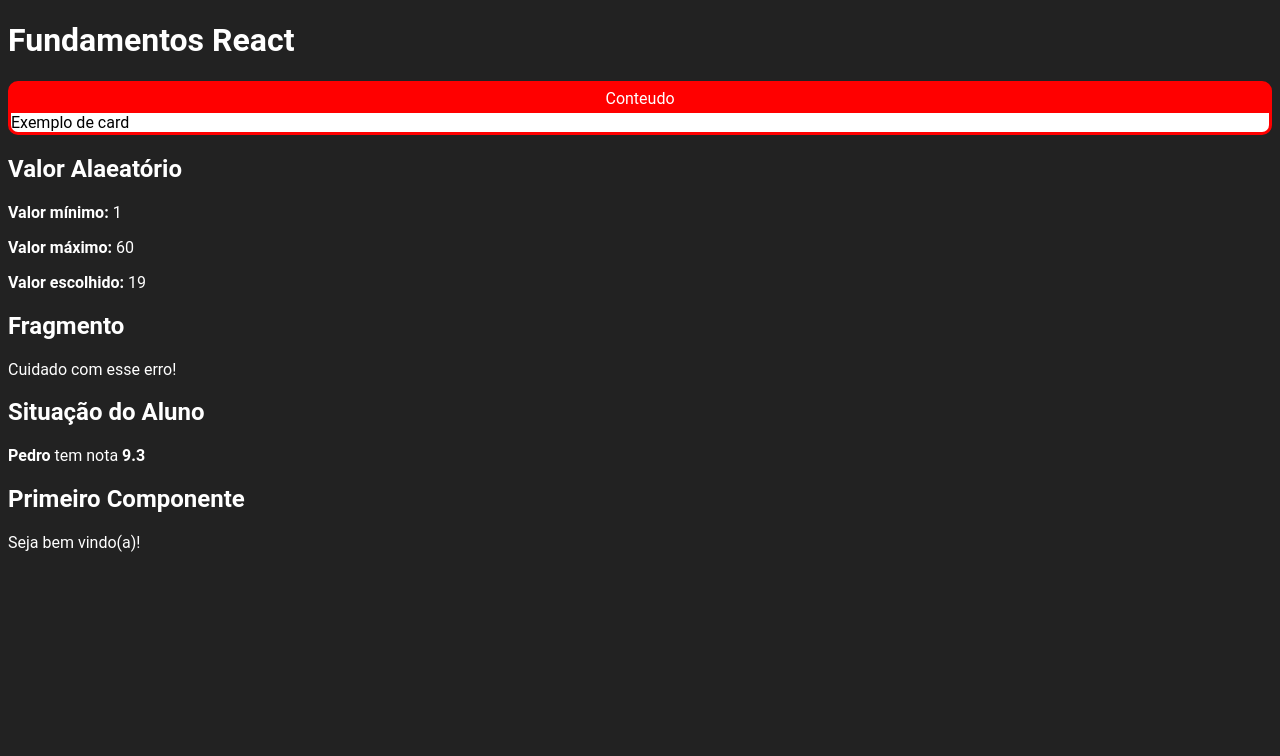
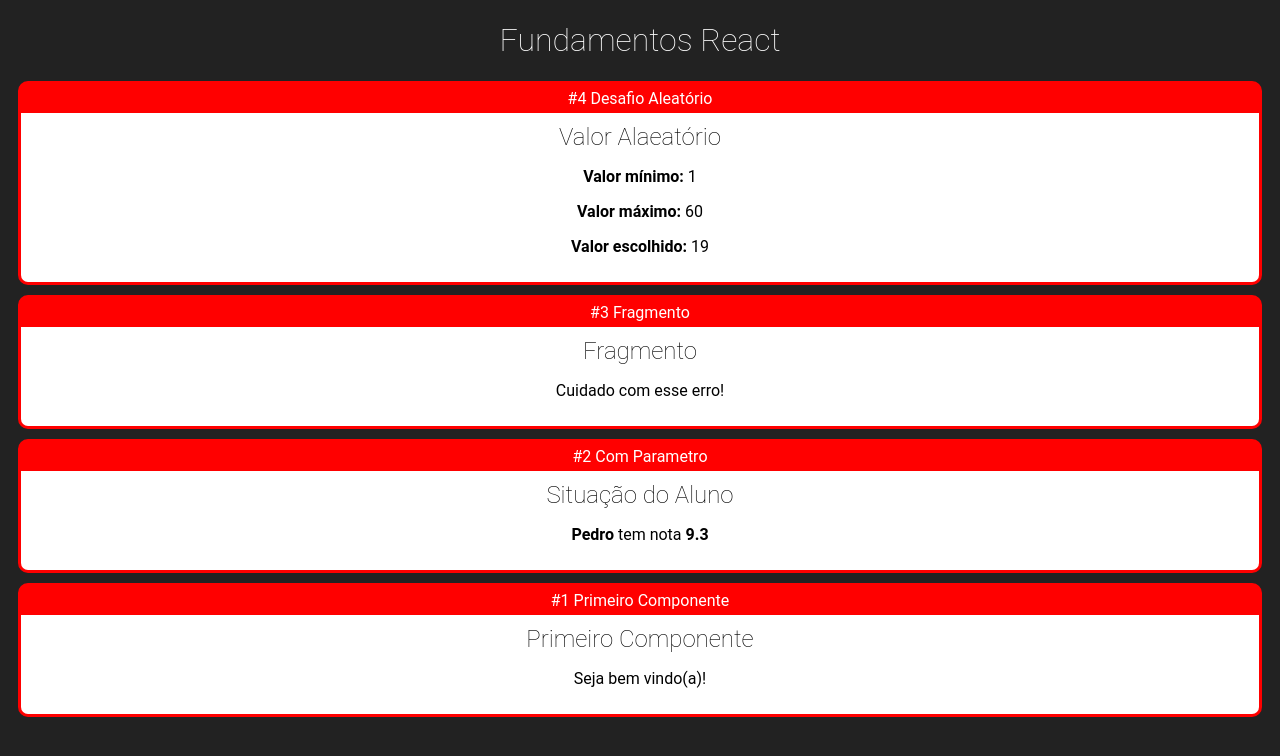
Before and after one commit to juniorlourenco/fundamentos_react, a React (Create React App) app: page / in a window 1280 px wide. Shown: the top 756 px of the page. Built offline with nearby package versions, Linux system fonts and the light colour scheme.

Commit message:
card.css

```diff
--- a/src/app.jsx
+++ b/src/app.jsx
@@ -10,14 +10,25 @@
 export default () => (
     <div id="app">
         <h1>Fundamentos React</h1>
-        <Card titulo="Exemplo de card" />
-        <Aleatorio min={1} max={60}/>
-        <Fragment />
-        <WithParams
+
+        <Card titulo="#4 Desafio Aleatório">
+            <Aleatorio min={1} max={60}/>
+        </Card>
+
+        <Card titulo="#3 Fragmento">
+            <Fragment />
+        </Card>
+
+        <Card titulo="#2 Com Parametro">
+            <WithParams
                 titulo="Situação do Aluno"
                 aluno="Pedro"
                 nota={9.3}
-        />
-        <First />
+            />
+        </Card>
+
+        <Card titulo="#1 Primeiro Componente">
+            <First />
+        </Card>
     </div>
 );
--- a/src/components/layout/Card.css
+++ b/src/components/layout/Card.css
@@ -3,6 +3,7 @@
     border: 3px solid red;
     border-radius: 10px;
     overflow: hidden;
+    margin: 10px;
 }
 
 .Card .Title {
@@ -14,4 +15,5 @@
 .Card .Content {
     background-color: #FFF;
     color: #000;
+    padding: 10px;
 }
--- a/src/components/layout/Card.jsx
+++ b/src/components/layout/Card.jsx
@@ -5,8 +5,8 @@
 export default props => {
     return (
         <div className="Card">
-            <div className="Title">Conteudo</div>
-            <div className="Content">{props.titulo}</div>
+            <div className="Title">{props.titulo}</div>
+            <div className="Content">{props.children}</div>
         </div>
     );
 };
--- a/src/index.css
+++ b/src/index.css
@@ -2,4 +2,13 @@
     font-family: 'Roboto', sans-serif;
     background-color: #222;
     color: #fff;
+    text-align: center;
 }
+
+h1, h2, h3 {
+    font-weight: 200;
+}
+
+h2, h3 {
+    margin: 0;
+}
```
